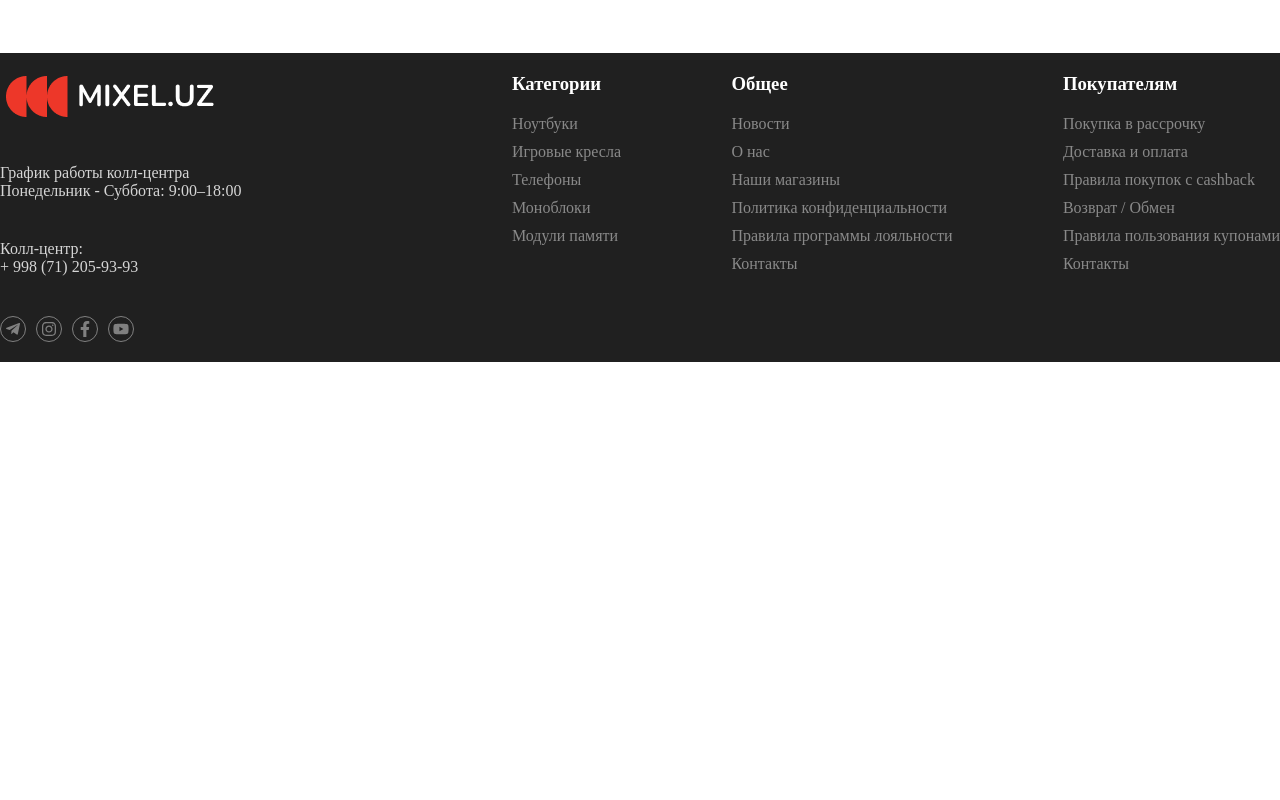
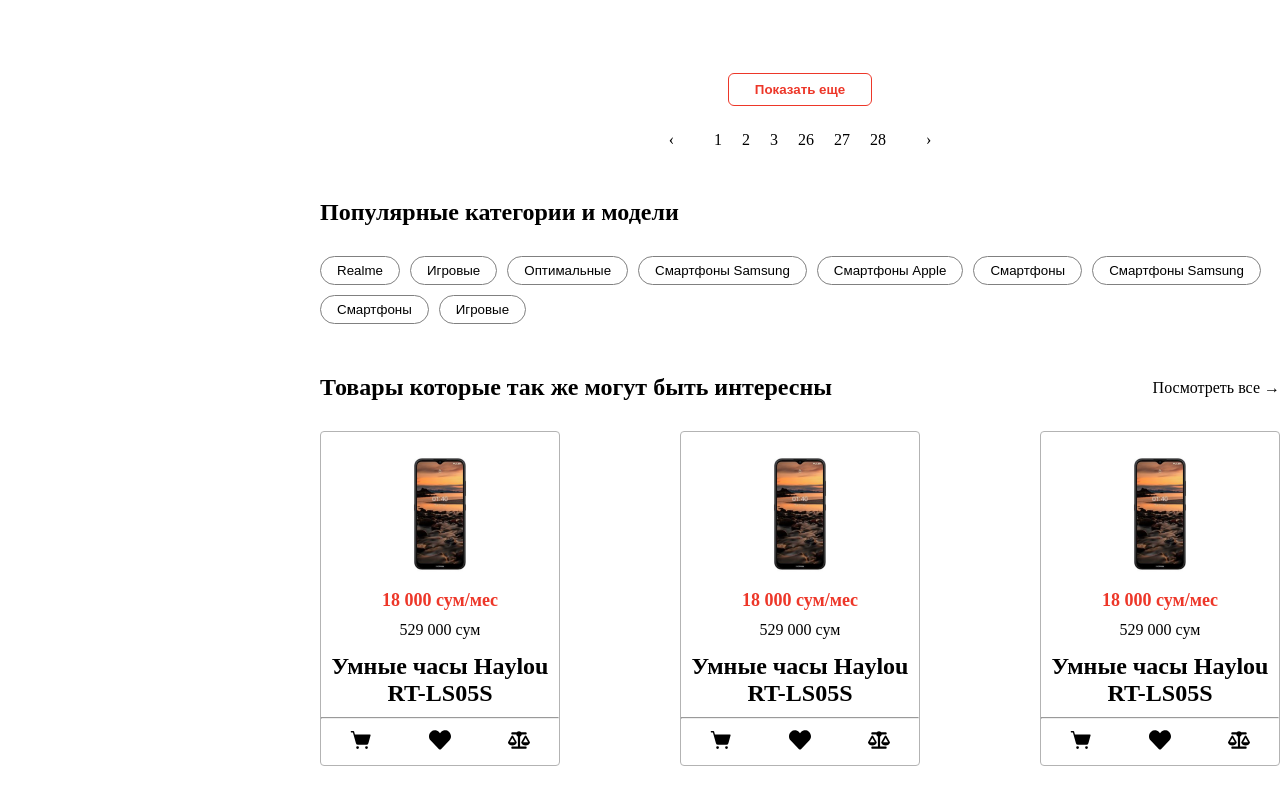
Before and after one commit to djboburjon/mixel.uz, a React (Vite) app: page /filter in a window 1280 px wide. Shown: the part 1020-1820 px from the top of the page. Before the commit the page ends 1382 px from the top, so only its background shows below. Built offline with nearby package versions, Linux system fonts and the light colour scheme.

Commit message:
filter_right expanded

```diff
--- a/src/pages/filter/Filter.css
+++ b/src/pages/filter/Filter.css
@@ -40,3 +40,59 @@
 .filter_right-head svg {
   font-size: 20px;
 }
+
+.views {
+  text-align: center;
+}
+
+.showMore {
+  margin-top: 20px;
+  margin-bottom: 25px;
+  padding: 8px 26px;
+  border-radius: 6px;
+  cursor: pointer;
+  font-weight: bold;
+  background-color: white;
+  border: 1px solid #ed3729;
+  color: #ed3729;
+}
+
+.showPages {
+  display: flex;
+  align-items: center;
+  justify-content: center;
+  gap: 40px;
+  margin-bottom: 50px;
+}
+
+.showPages p {
+  display: flex;
+  gap: 20px;
+}
+
+.popularity {
+  margin-bottom: 50px;
+}
+
+
+.popularities {
+  display: flex;
+  flex-wrap: wrap;
+  gap: 10px;
+}
+
+.popularities button {
+  border: 1px solid gray;
+  padding: 6px 16px;
+  background-color: white;
+  border-radius: 16px;
+  cursor: pointer;
+}
+
+.whereBuy {
+  margin-bottom: 80px;
+}
+
+.whereBuy p {
+  color: gray;
+}
--- a/src/pages/filter/Filter.jsx
+++ b/src/pages/filter/Filter.jsx
@@ -1,5 +1,9 @@
 import React from "react";
 import "./Filter.css";
+import Accordion from "@mui/material/Accordion";
+import AccordionDetails from "@mui/material/AccordionDetails";
+import AccordionSummary from "@mui/material/AccordionSummary";
+
 import { TbCoins } from "react-icons/tb";
 import { BsFilterLeft } from "react-icons/bs";
 import { PiSquaresFour } from "react-icons/pi";
@@ -22,21 +26,106 @@
         <div className="filter_left">
           <h2>Смартфоны в Ташкенте</h2>
           <div className="filter_main">
-
+            {/* <Accordion>
+              <AccordionSummary
+                expandIcon={<ExpandMoreIcon />}
+                aria-controls="panel1-content"
+                id="panel1-header"
+              >
+                Accordion 1
+              </AccordionSummary>
+              <AccordionDetails>
+                Lorem ipsum dolor sit amet, consectetur adipiscing elit.
+                Suspendisse malesuada lacus ex, sit amet blandit leo lobortis
+                eget.
+              </AccordionDetails>
+            </Accordion>
+            <Accordion>
+              <AccordionSummary
+                expandIcon={<ExpandMoreIcon />}
+                aria-controls="panel2-content"
+                id="panel2-header"
+              >
+                Accordion 2
+              </AccordionSummary>
+              <AccordionDetails>
+                Lorem ipsum dolor sit amet, consectetur adipiscing elit.
+                Suspendisse malesuada lacus ex, sit amet blandit leo lobortis
+                eget.
+              </AccordionDetails>
+            </Accordion> */}
           </div>
         </div>
         <div className="filter_right">
           <div className="filter_right-head">
             <p>
-              <span><TbCoins/> По цене</span>
-              <span><BsFilterLeft/> По популярности</span>
+              <span>
+                <TbCoins /> По цене
+              </span>
+              <span>
+                <BsFilterLeft /> По популярности
+              </span>
             </p>
             <p>
-              <span><PiSquaresFour/> </span>
-              <span><TiEqualsOutline/> </span>
+              <span>
+                <PiSquaresFour />{" "}
+              </span>
+              <span>
+                <TiEqualsOutline />{" "}
+              </span>
             </p>
           </div>
-          <CheaperCards/>
+          <CheaperCards />
+          <div className="views">
+            <button className="showMore">Показать еще</button>
+            <div className="showPages">
+              <span>‹</span>
+              <p>
+                <span>1</span>
+                <span>2</span>
+                <span>3</span>
+                <span>26</span>
+                <span>27</span>
+                <span>28</span>
+              </p>
+              <span>›</span>
+            </div>
+          </div>
+
+          <div className="popularity">
+            <div className="content_head">
+              <h2>Популярные категории и модели</h2>
+            </div>
+
+            <div className="popularities">
+              <button>Realme</button>
+              <button>Игровые</button>
+              <button>Оптимальные</button>
+              <button>Смартфоны Samsung</button>
+              <button>Смартфоны Apple</button>
+              <button>Смартфоны</button>
+              <button>Смартфоны Samsung</button>
+              <button>Смартфоны</button>
+              <button>Игровые</button>
+            </div>
+          </div>
+
+          <div className="interesting">
+            <div className="content_head">
+              <h2>Товары которые так же могут быть интересны</h2>
+              <p>Посмотреть все →</p>
+            </div>
+            <CheaperCards/>
+          </div>
+
+          <div className="whereBuy">
+            <div className="content_head">
+              <h2>Где купить надежный смартфон в Ташкенте?</h2>
+            </div>
+            <p>
+              Lorem ipsum dolor sit amet consectetur adipisicing elit. Ipsum necessitatibus tempore quaerat? Eum neque repellat sed repudiandae veritatis iure quibusdam velit nulla voluptatibus voluptatem qui quisquam itaque atque sint at libero, esse alias eaque ex dignissimos maiores nam accusantium impedit? Dolores eum numquam placeat, cum eveniet tempore quas blanditiis inventore!
+            </p>
+          </div>
         </div>
       </div>
     </div>
```
